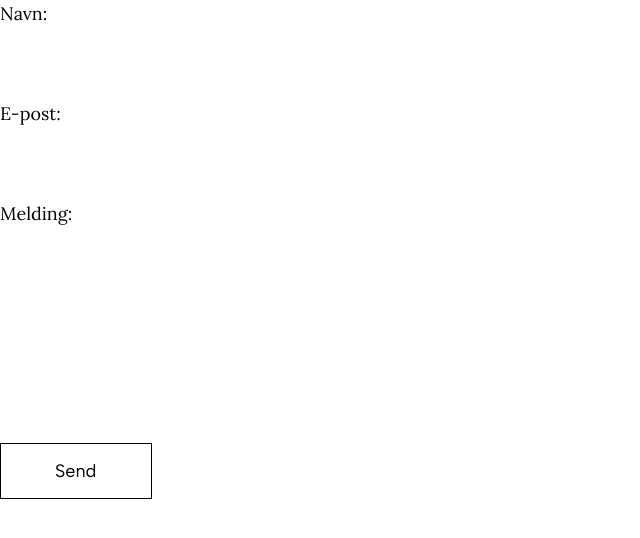
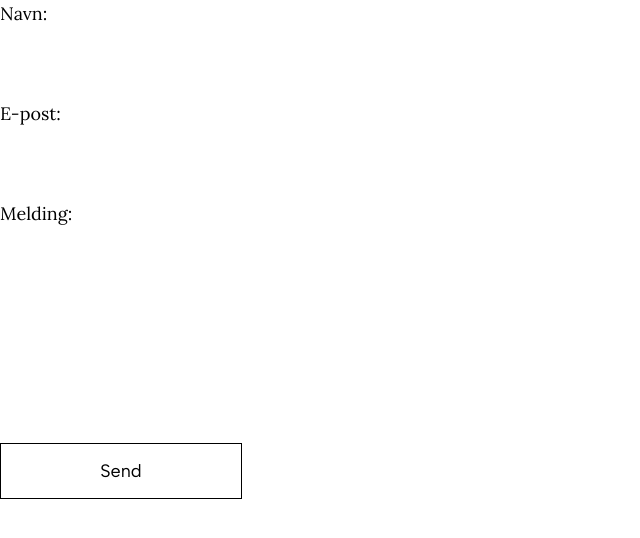
Before and after one commit to cekrem/minimail, a Preact app: page / in a window 1280 px wide. Shown: the top 538 px of the page, without its empty margins (0-640 px from the left). Built offline with nearby package versions, Linux system fonts and the light colour scheme.

Commit message:
change button min-width

```diff
--- a/src/app.css
+++ b/src/app.css
@@ -35,6 +35,7 @@ button {
   justify-content: center;
   align-items: center;
   height: 56px;
+  min-width: 242px;
   padding: 0 3rem;
   border: thin solid black;
   transition: opacity 0.2s ease;
```
